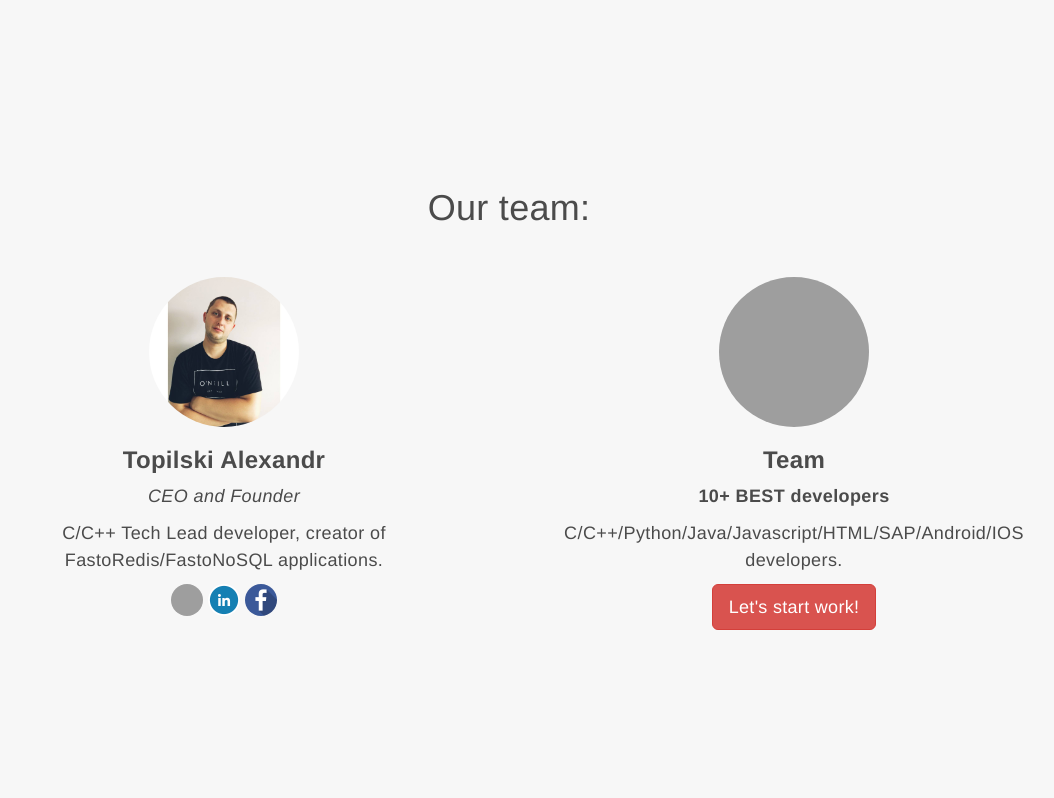
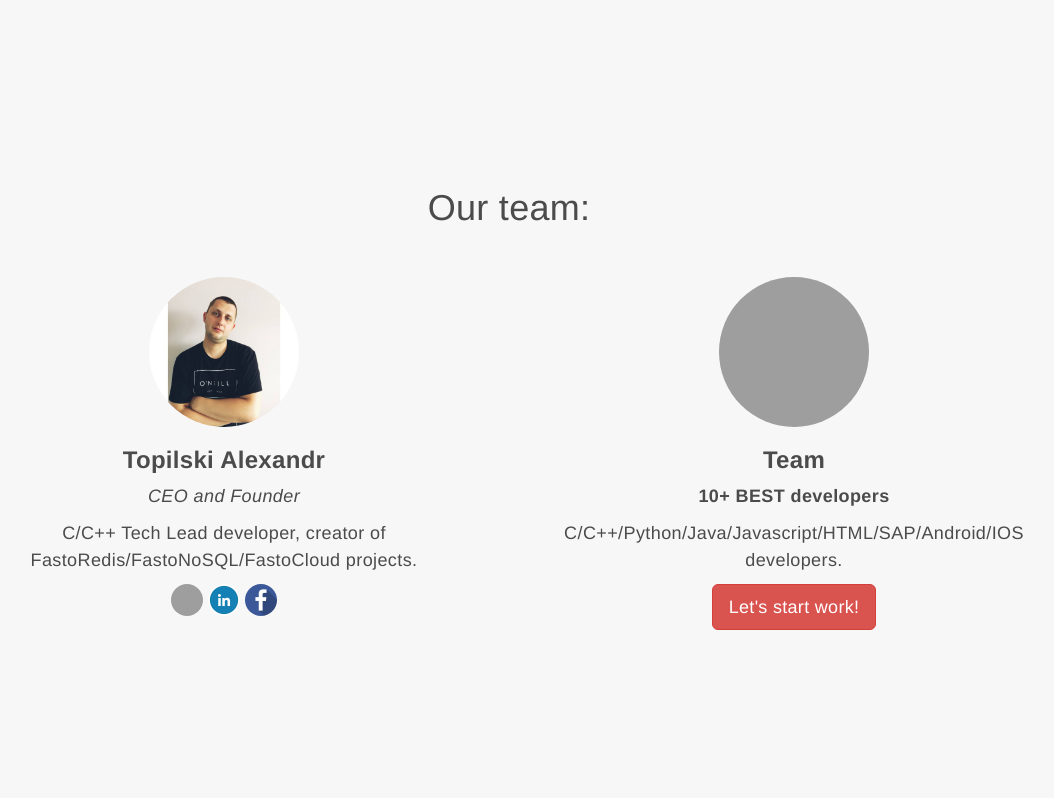
Before and after one commit to fastogt/fastogt_site_new, a Flask app: page / in a window 1280 px wide. Shown: the part 3001-3799 px from the top of the page, without its empty margins (131-1185 px from the left). Run offline with Flask 2, Linux system fonts and the light colour scheme; parts of the project's set-up code (start-up, migrations or seed data) failed here and were passed over; some libraries are stand-ins or nearby versions; grey boxes are pictures that could not be loaded.

Commit message:
Update index.html

```diff
--- a/app/templates/index.html
+++ b/app/templates/index.html
@@ -112,7 +112,7 @@
                 <img src="{{ url_for('static', filename='assets/images/ceo.jpg') }}" alt="Image">
                 <h3><b>Topilski Alexandr</b></h3>
                 <p class="post"><i>CEO and Founder</i></p>
-                <p>C/C++ Tech Lead developer, creator of FastoRedis/FastoNoSQL applications.</p>
+                <p>C/C++ Tech Lead developer, creator of FastoRedis/FastoNoSQL/FastoCloud projects.</p>
                 <p id="social">
                     <a href="https://github.com/topilski">
                         <img src="{{ url_for('static', filename='assets/images/github.png') }}">
```
